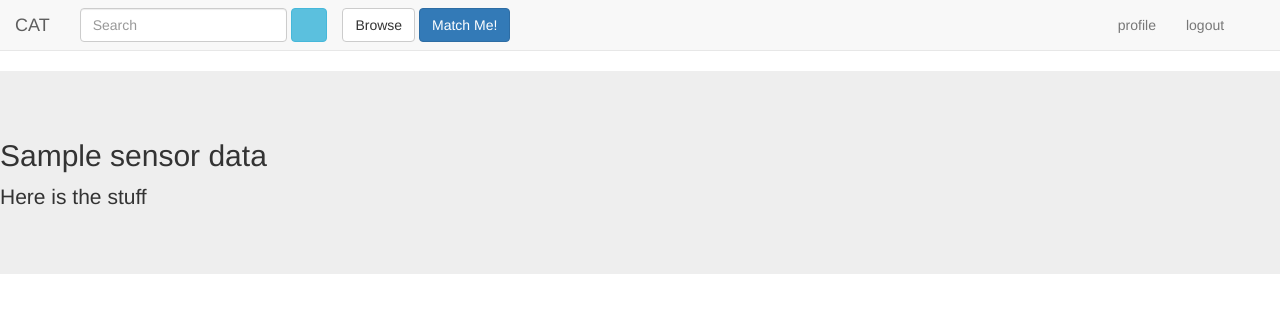
After one commit to danrs/sensor_db, a Python web app: template templates/sensor.html in a window 1280 px wide. The commit adds this page. Shown: the top 313 px of the page. Run offline with Jinja, Linux system fonts and the light colour scheme; the template is opened without the code that fills it: most values are stand-ins (such as "Sample title", 1, 10 or a date in 2020); some libraries are stand-ins or nearby versions; some web fonts are replaced.

Commit message:
added blank sensor page

```diff
--- a/templates/page_not_found.html
+++ b/templates/page_not_found.html
@@ -5,7 +5,7 @@
 <div class="jumbotron">
     <p>
         <div class="alert alert-warning" role="alert">
-            {% block message %}<b>Page not found!<b>{% endblock message %}
+            {% block message %}Page not found.{% endblock message %}
         </div>
     </p>
 </div>
--- /dev/null
+++ b/templates/sensor.html
@@ -0,0 +1,16 @@
+{%extends "skeleton.html"%}
+
+{%block title %}{{sensor}}{% endblock %}
+
+
+{%block content%}
+<!--Print intro text-->
+<div class="jumbotron">
+    <h2>{{sensor ~ " data"}}</h2>
+    <p class=lead>Here is the stuff</p>
+</div>
+
+<div class="container">
+</div>
+
+{%endblock content%}
```
Also changed, not shown: 1 other file.
